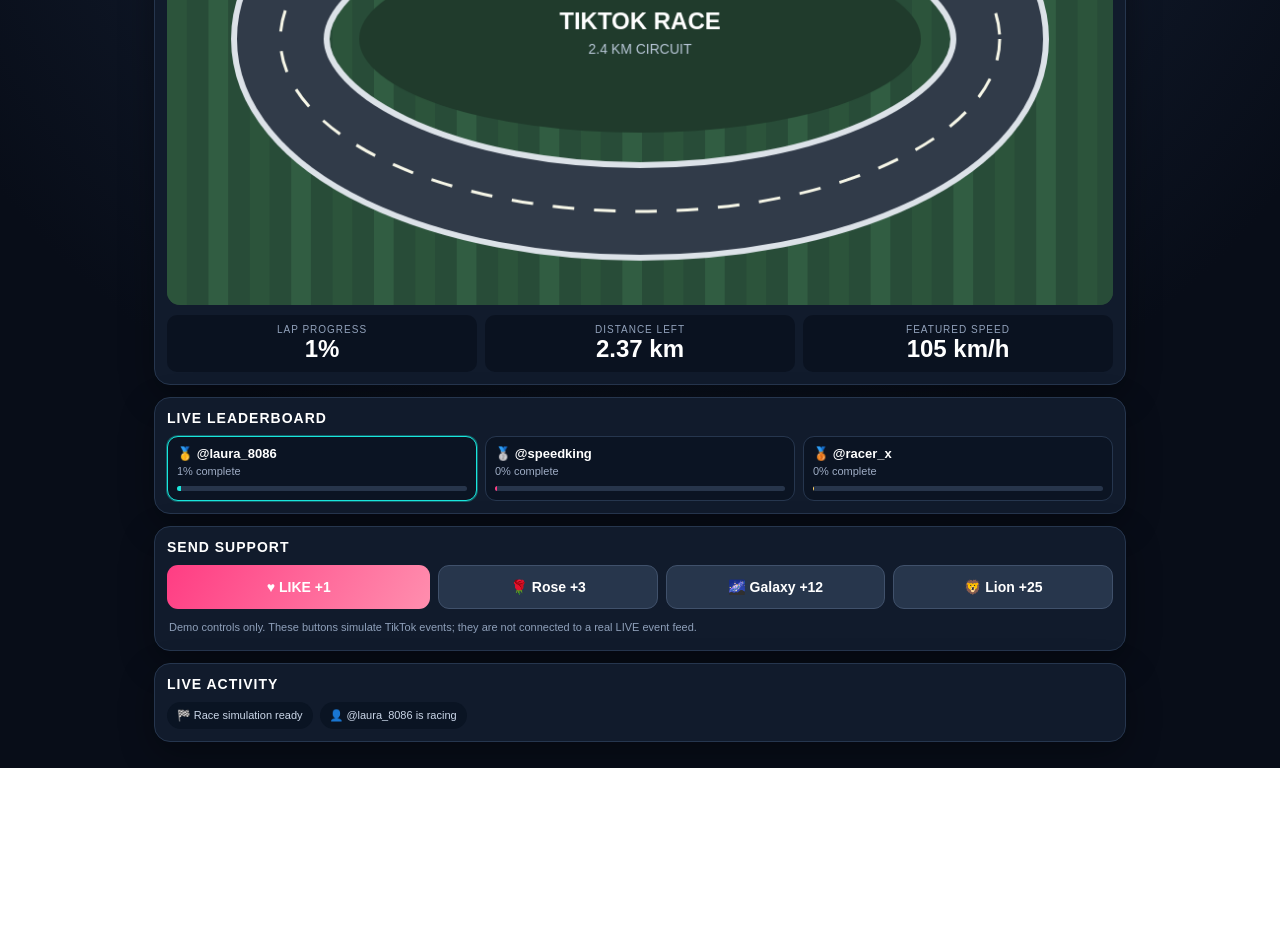
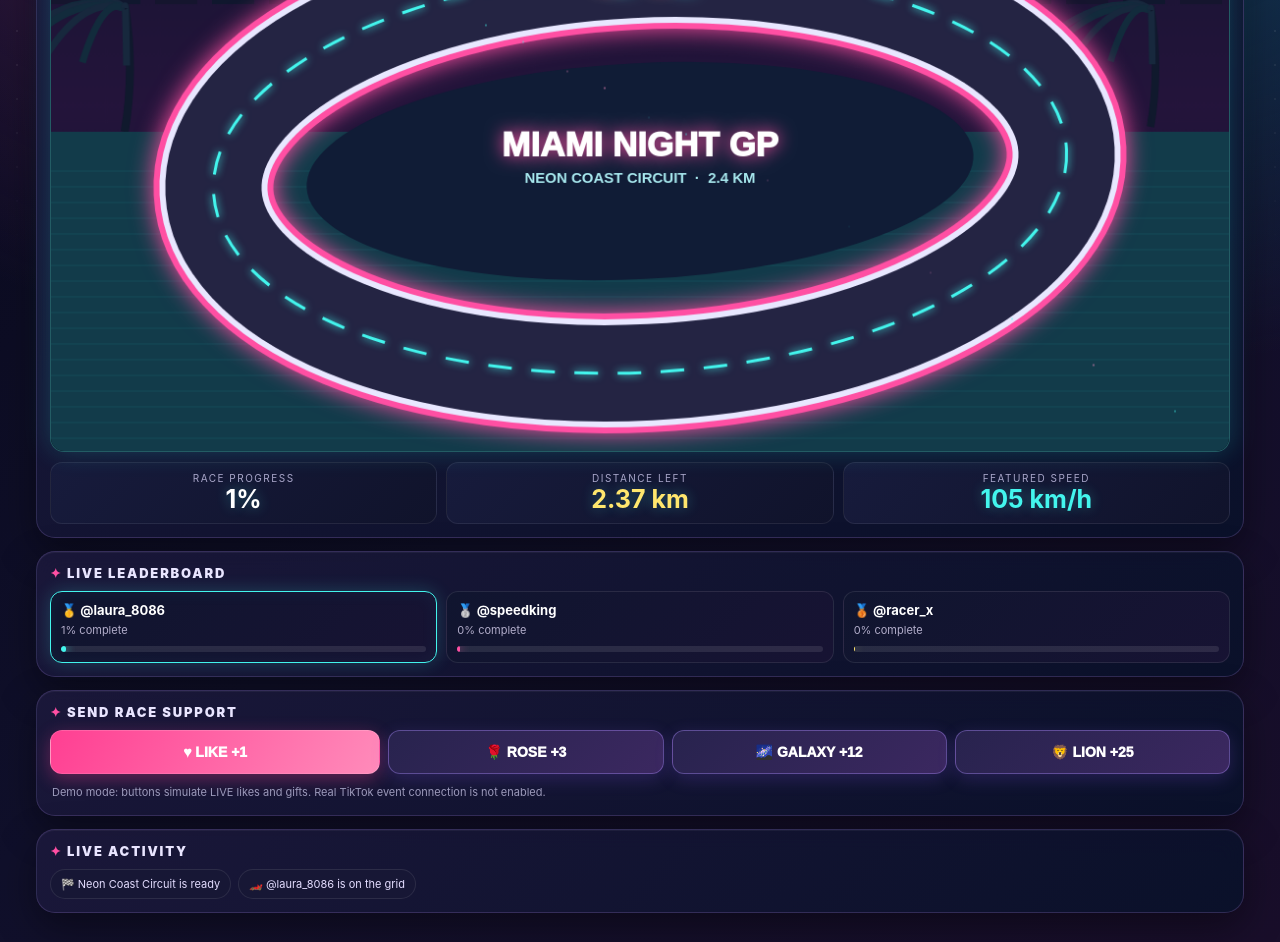
Before and after one commit to tshepothemagic7-bit/tiktok-race, a plain HTML site: page index.html in a window 1280 px wide. Shown: the part 326-1268 px from the top of the page. Before the commit the page ends 1094 px from the top, so only its background shows below. Drawn offline with Linux system fonts and the light colour scheme; animation ran at ten frames a second.

Commit message:
Redesign TikTok Race with animated Miami Night GP theme

```diff
--- a/index.html
+++ b/index.html
@@ -2,52 +2,65 @@
 <html lang="en">
 <head>
 <meta charset="utf-8"><meta name="viewport" content="width=device-width,initial-scale=1,maximum-scale=1,user-scalable=no">
-<title>TikTok Race</title>
+<meta name="theme-color" content="#09091b"><title>TikTok Race | Miami Night GP</title>
 <style>
-:root{--cyan:#19e6dc;--pink:#ff3d83;--gold:#ffd166;--bg:#080d18}
-*{box-sizing:border-box}body{margin:0;background:radial-gradient(circle at 50% 0,#1b2941,#080d18 65%);color:#fff;font-family:Arial,sans-serif;min-height:100vh;overflow-x:hidden}
-.app{max-width:1000px;margin:auto;padding:14px}.top{display:flex;justify-content:space-between;align-items:center;gap:10px;flex-wrap:wrap}.brand{font-size:clamp(22px,4vw,34px);font-weight:900;letter-spacing:1px}.brand span{color:var(--cyan)}.live{background:#e93063;border-radius:30px;padding:7px 12px;font-size:12px;font-weight:bold;letter-spacing:1px}
-.sub{color:#9eacc4;font-size:13px;margin:4px 0 14px}.panel{background:#111b2c;border:1px solid #26364e;border-radius:16px;padding:12px;margin-bottom:12px;box-shadow:0 12px 35px #0005}
-.track-wrap{position:relative;overflow:hidden;border-radius:13px;background:#263d32}.track{display:block;width:100%;height:auto;aspect-ratio:16/9}
-.hud{display:grid;grid-template-columns:repeat(3,1fr);gap:8px;margin-top:10px}.stat{background:#0a1220;border-radius:10px;padding:9px;text-align:center}.stat small{display:block;color:#92a2bb;font-size:10px;text-transform:uppercase;letter-spacing:1px}.stat strong{font-size:clamp(17px,3vw,24px)}
-.section-title{font-size:14px;font-weight:800;letter-spacing:1px;margin:0 0 10px}.drivers{display:grid;grid-template-columns:repeat(3,1fr);gap:8px}.driver{background:#0b1423;border:1px solid #26364e;border-radius:11px;padding:9px;min-width:0}.driver.active{border-color:var(--cyan);box-shadow:0 0 0 1px #19e6dc55}.driver b{display:block;font-size:13px;overflow:hidden;text-overflow:ellipsis}.driver small{color:#9eacc4;font-size:11px}.bar{height:5px;background:#27354b;border-radius:9px;margin-top:7px;overflow:hidden}.bar i{display:block;height:100%;background:linear-gradient(90deg,var(--cyan),#7dffbd);width:20%}
-.controls{display:grid;grid-template-columns:1.2fr 1fr 1fr 1fr;gap:8px}.btn{border:0;border-radius:11px;padding:13px 8px;font-weight:900;color:#07111c;background:var(--cyan);font-size:14px;cursor:pointer;touch-action:manipulation}.btn:active{transform:scale(.97)}.btn.gift{background:#27364c;color:#fff;border:1px solid #40516b}.btn.like{background:linear-gradient(120deg,#ff3d83,#ff8eae);color:white}.btn:disabled{opacity:.4}
-.note{color:#8fa0ba;font-size:11px;line-height:1.5;margin:10px 2px 2px}.feed{display:flex;gap:7px;flex-wrap:wrap}.feed span{background:#0a1423;border-radius:30px;padding:7px 10px;font-size:11px;color:#cbd7e9}
-@media(max-width:560px){.app{padding:10px}.controls{grid-template-columns:1fr 1fr}.drivers{grid-template-columns:1fr 1fr 1fr}.panel{padding:10px}.btn{padding:12px 5px;font-size:12px}}
+:root{--pink:#ff4fa3;--cyan:#43f5ed;--yellow:#ffe66d;--violet:#a78bfa;--ink:#09091b;--panel:rgba(15,15,39,.88)}
+*{box-sizing:border-box}html{background:var(--ink)}body{margin:0;min-height:100vh;color:#fff;font-family:Inter,Arial,sans-serif;background:radial-gradient(ellipse at 15% 0%,#492052 0,transparent 36%),radial-gradient(ellipse at 90% 10%,#123d58 0,transparent 35%),linear-gradient(145deg,#09091b,#10102b 55%,#190e2a);overflow-x:hidden}
+body:before{content:"";position:fixed;inset:0;pointer-events:none;opacity:.18;background-image:radial-gradient(#fff 1px,transparent 1px);background-size:34px 34px;mask-image:linear-gradient(to bottom,#000,transparent 75%)}
+.app{max-width:1240px;margin:auto;padding:16px}.top{display:flex;align-items:center;justify-content:space-between;gap:12px}.brand{font-size:clamp(24px,4vw,39px);font-weight:1000;letter-spacing:2px;text-shadow:0 0 18px #ff4fa366}.brand span{color:var(--cyan);text-shadow:0 0 18px #43f5ed99}.live{border:1px solid #ff4fa388;background:#ff286b22;color:#ff83b9;border-radius:30px;padding:8px 13px;font-size:11px;font-weight:900;letter-spacing:1.5px;box-shadow:0 0 20px #ff286b22}.live i{display:inline-block;width:7px;height:7px;border-radius:50%;background:#ff3d78;margin-right:6px;box-shadow:0 0 10px #ff3d78;animation:pulse 1s infinite}.sub{color:#c0b9d7;font-size:13px;margin:5px 0 15px;letter-spacing:.2px}
+.panel{background:linear-gradient(135deg,rgba(27,24,59,.92),rgba(10,17,42,.92));border:1px solid #7662a455;border-radius:19px;padding:13px;margin-bottom:13px;box-shadow:0 14px 38px #0006,inset 0 1px #ffffff0c;backdrop-filter:blur(12px)}
+.track-wrap{position:relative;overflow:hidden;border-radius:14px;border:1px solid #5cf9e855;background:#080d22;box-shadow:0 0 26px #25e8e633,inset 0 0 30px #000}.track{display:block;width:100%;height:auto;aspect-ratio:16/9}
+.hud{display:grid;grid-template-columns:repeat(3,1fr);gap:9px;margin-top:10px}.stat{background:linear-gradient(135deg,#171b3c,#10132b);border:1px solid #ffffff14;border-radius:12px;padding:9px;text-align:center}.stat small{display:block;color:#a9a6c9;font-size:10px;text-transform:uppercase;letter-spacing:1.5px}.stat strong{font-size:clamp(17px,3vw,25px);text-shadow:0 0 13px #43f5ed55}.stat:nth-child(2) strong{color:var(--yellow)}.stat:nth-child(3) strong{color:var(--cyan)}
+.section-title{font-size:13px;font-weight:1000;letter-spacing:1.8px;margin:0 0 10px;color:#e9e5ff}.section-title em{font-style:normal;color:var(--pink)}
+.drivers{display:grid;grid-template-columns:repeat(3,1fr);gap:9px}.driver{background:linear-gradient(135deg,#10152f,#171333);border:1px solid #ffffff18;border-radius:12px;padding:10px;min-width:0;transition:.25s}.driver.active{border-color:var(--cyan);box-shadow:0 0 18px #43f5ed33,inset 0 0 18px #43f5ed0d}.driver b{display:block;font-size:13px;overflow:hidden;text-overflow:ellipsis;white-space:nowrap}.driver small{color:#b3aecb;font-size:11px}.bar{height:6px;background:#ffffff19;border-radius:9px;margin-top:8px;overflow:hidden}.bar i{display:block;height:100%;border-radius:9px;box-shadow:0 0 10px currentColor;transition:width .2s}
+.controls{display:grid;grid-template-columns:1.2fr 1fr 1fr 1fr;gap:8px}.btn{border:1px solid #ffffff22;border-radius:12px;padding:13px 8px;font-weight:1000;color:#11112a;background:linear-gradient(135deg,#5affee,#22c9df);font-size:14px;cursor:pointer;touch-action:manipulation;box-shadow:0 5px 18px #20d8df33;transition:transform .12s,filter .12s}.btn:active{transform:scale(.95);filter:brightness(1.25)}.btn.like{background:linear-gradient(120deg,#ff3f92,#ff8bba);color:#fff;box-shadow:0 5px 18px #ff3f9255}.btn.gift{background:linear-gradient(135deg,#28234e,#3b2860);color:#fff;border-color:#a78bfa66;box-shadow:0 5px 18px #8b5cf633}.btn:disabled{opacity:.4}
+.note{color:#9c9abb;font-size:11px;line-height:1.5;margin:10px 2px 2px}.feed{display:flex;gap:7px;flex-wrap:wrap}.feed span{background:#171735;border:1px solid #ffffff17;border-radius:30px;padding:7px 10px;font-size:11px;color:#e4ddff;animation:pop .25s ease-out}
+@keyframes pulse{50%{opacity:.35;transform:scale(.8)}}@keyframes pop{from{opacity:0;transform:translateY(5px) scale(.95)}to{opacity:1;transform:none}}
+@media(max-width:650px){.app{padding:10px}.panel{padding:10px}.controls{grid-template-columns:1fr 1fr}.drivers{gap:6px}.driver{padding:8px}.driver b{font-size:11px}.driver small{font-size:10px}.sub{font-size:11px}.section-title{font-size:12px}}
+@media(orientation:portrait) and (max-width:800px){.app{max-width:100%}.track{aspect-ratio:16/9}.top{gap:8px}.brand{font-size:25px}}
 </style>
 </head>
 <body><main class="app">
-<header class="top"><div class="brand">TIKTOK <span>RACE</span></div><div class="live">● LIVE DEMO</div></header>
-<div class="sub">Tap likes and gifts to power the featured driver. Let the race begin.</div>
-<section class="panel">
-<div class="track-wrap"><canvas id="track" class="track" width="960" height="540"></canvas></div>
-<div class="hud"><div class="stat"><small>Lap progress</small><strong id="progress">0%</strong></div><div class="stat"><small>Distance left</small><strong id="distance">2.4 km</strong></div><div class="stat"><small>Featured speed</small><strong id="speed">0 km/h</strong></div></div>
-</section>
-<section class="panel"><h2 class="section-title">LIVE LEADERBOARD</h2><div class="drivers" id="drivers"></div></section>
-<section class="panel"><h2 class="section-title">SEND SUPPORT</h2><div class="controls">
-<button class="btn like" id="like">♥ LIKE +1</button><button class="btn gift" data-boost="3" data-name="Rose">🌹 Rose +3</button><button class="btn gift" data-boost="12" data-name="Galaxy">🌌 Galaxy +12</button><button class="btn gift" data-boost="25" data-name="Lion">🦁 Lion +25</button>
-</div><p class="note">Demo controls only. These buttons simulate TikTok events; they are not connected to a real LIVE event feed.</p></section>
-<section class="panel"><h2 class="section-title">LIVE ACTIVITY</h2><div class="feed" id="feed"><span>🏁 Race simulation ready</span><span>👤 @laura_8086 is racing</span></div></section>
+<header class="top"><div class="brand">TIKTOK <span>RACE</span></div><div class="live"><i></i>MIAMI NIGHT GP · LIVE DEMO</div></header>
+<div class="sub">NEON COAST CIRCUIT · Tap likes to accelerate. Gifts unleash the nitro.</div>
+<section class="panel"><div class="track-wrap"><canvas id="track" class="track" width="1200" height="675"></canvas></div>
+<div class="hud"><div class="stat"><small>Race progress</small><strong id="progress">0%</strong></div><div class="stat"><small>Distance left</small><strong id="distance">2.40 km</strong></div><div class="stat"><small>Featured speed</small><strong id="speed">0 km/h</strong></div></div></section>
+<section class="panel"><h2 class="section-title"><em>✦</em> LIVE LEADERBOARD</h2><div class="drivers" id="drivers"></div></section>
+<section class="panel"><h2 class="section-title"><em>✦</em> SEND RACE SUPPORT</h2><div class="controls">
+<button class="btn like" id="like">♥ LIKE +1</button><button class="btn gift" data-boost="3" data-name="Rose">🌹 ROSE +3</button><button class="btn gift" data-boost="12" data-name="Galaxy">🌌 GALAXY +12</button><button class="btn gift" data-boost="25" data-name="Lion">🦁 LION +25</button>
+</div><p class="note">Demo mode: buttons simulate LIVE likes and gifts. Real TikTok event connection is not enabled.</p></section>
+<section class="panel"><h2 class="section-title"><em>✦</em> LIVE ACTIVITY</h2><div class="feed" id="feed"><span>🏁 Neon Coast Circuit is ready</span><span>🏎️ @laura_8086 is on the grid</span></div></section>
 </main>
 <script>
-const canvas=document.getElementById('track'),ctx=canvas.getContext('2d');
-const drivers=[{name:'@laura_8086',color:'#19e6dc',p:0,s:0,featured:true},{name:'@speedking',color:'#ff3d83',p:0,s:0},{name:'@racer_x',color:'#ffd166',p:0,s:0}];
-let likes=0,boost=0,last=0,finished=false;
+const canvas=document.getElementById('track'),ctx=canvas.getContext('2d'),W=1200,H=675;
+const drivers=[{name:'@laura_8086',color:'#43f5ed',p:0,s:0,featured:true},{name:'@speedking',color:'#ff4fa3',p:0,s:0},{name:'@racer_x',color:'#ffe66d',p:0,s:0}];
+let likes=0,boost=0,finished=false,tick=0,particles=[];
 const $=id=>document.getElementById(id);
-function drawCar(x,y,color,scale=1){ctx.save();ctx.translate(x,y);ctx.scale(scale,scale);ctx.fillStyle='#080b12';ctx.fillRect(-25,-13,12,8);ctx.fillRect(14,-13,12,8);ctx.fillRect(-25,5,12,8);ctx.fillRect(14,5,12,8);ctx.fillStyle=color;ctx.beginPath();ctx.moveTo(-31,-7);ctx.lineTo(-14,-7);ctx.lineTo(-8,-13);ctx.lineTo(15,-10);ctx.lineTo(28,-5);ctx.lineTo(34,0);ctx.lineTo(28,5);ctx.lineTo(15,10);ctx.lineTo(-8,13);ctx.lineTo(-14,7);ctx.lineTo(-31,7);ctx.closePath();ctx.fill();ctx.fillStyle='#d8f4ff';ctx.fillRect(-5,-5,13,10);ctx.fillStyle='#fff';ctx.fillRect(26,-2,7,4);ctx.restore()}
-function renderTrack(){let w=canvas.width,h=canvas.height;ctx.clearRect(0,0,w,h);ctx.fillStyle='#284c38';ctx.fillRect(0,0,w,h);
-for(let i=0;i<24;i++){ctx.fillStyle=i%2?'#315d42':'#2c543b';ctx.fillRect(i*42,0,20,h)}
-ctx.strokeStyle='#dce2e8';ctx.lineWidth=100;ctx.beginPath();ctx.ellipse(480,270,365,175,0,0,Math.PI*2);ctx.stroke();ctx.strokeStyle='#313b49';ctx.lineWidth=88;ctx.beginPath();ctx.ellipse(480,270,365,175,0,0,Math.PI*2);ctx.stroke();ctx.setLineDash([22,20]);ctx.strokeStyle='#f7f7e8';ctx.lineWidth=3;ctx.beginPath();ctx.ellipse(480,270,365,175,0,0,Math.PI*2);ctx.stroke();ctx.setLineDash([]);
-ctx.fillStyle='#203b2c';ctx.beginPath();ctx.ellipse(480,270,285,95,0,0,Math.PI*2);ctx.fill();
-drivers.forEach((d,i)=>{let a=d.p/100*Math.PI*2-Math.PI/2;let x=480+365*Math.cos(a),y=270+175*Math.sin(a);drawCar(x,y,d.color,i===0?1.15:1)});
-ctx.fillStyle='#fff';ctx.font='bold 24px Arial';ctx.textAlign='center';ctx.fillText('TIKTOK RACE',480,260);ctx.font='14px Arial';ctx.fillStyle='#b9c8d8';ctx.fillText('2.4 KM CIRCUIT',480,285);
+function glow(color,blur){ctx.shadowColor=color;ctx.shadowBlur=blur}
+function palm(x,y,s){ctx.save();ctx.translate(x,y);ctx.scale(s,s);ctx.strokeStyle='#10192d';ctx.lineWidth=9;ctx.beginPath();ctx.moveTo(0,0);ctx.quadraticCurveTo(12,-70,0,-145);ctx.stroke();for(let i=0;i<7;i++){let a=(-2.8+i*.47);ctx.strokeStyle=i%2?'#122b3c':'#17283d';ctx.lineWidth=8;ctx.beginPath();ctx.moveTo(0,-140);ctx.quadraticCurveTo(Math.sin(a)*55,-155,Math.sin(a)*110,-110+Math.cos(a)*35);ctx.stroke()}ctx.restore()}
+function skyline(){for(let i=0;i<22;i++){let x=i*58-10,h=70+(i*37%150);ctx.fillStyle=i%2?'#10172e':'#15152e';ctx.fillRect(x,220-h,43,h);for(let yy=235-h;yy<215;yy+=18)for(let xx=x+8;xx<x+38;xx+=13){ctx.fillStyle=(i+yy+xx)%3?'#ff68a6':'#42e9e7';ctx.globalAlpha=.3+((i+xx)%4)*.12;ctx.fillRect(xx,yy,4,6)}ctx.globalAlpha=1}}
+function drawCar(x,y,color,scale=1){ctx.save();ctx.translate(x,y);ctx.scale(scale,scale);glow(color,16);ctx.fillStyle='#080914';ctx.fillRect(-34,-17,17,12);ctx.fillRect(20,-17,17,12);ctx.fillRect(-34,5,17,12);ctx.fillRect(20,5,17,12);ctx.shadowBlur=8;ctx.fillStyle=color;ctx.beginPath();ctx.moveTo(-44,-8);ctx.lineTo(-19,-8);ctx.lineTo(-11,-16);ctx.lineTo(19,-12);ctx.lineTo(38,-6);ctx.lineTo(48,0);ctx.lineTo(38,6);ctx.lineTo(19,12);ctx.lineTo(-11,16);ctx.lineTo(-19,8);ctx.lineTo(-44,8);ctx.closePath();ctx.fill();ctx.fillStyle='#d9ffff';ctx.fillRect(-7,-6,19,12);ctx.fillStyle='#fff';ctx.fillRect(37,-3,9,6);ctx.restore()}
+function drawTrack(){ctx.clearRect(0,0,W,H);let sky=ctx.createLinearGradient(0,0,0,H);sky.addColorStop(0,'#11152e');sky.addColorStop(.48,'#24143b');sky.addColorStop(1,'#071c2b');ctx.fillStyle=sky;ctx.fillRect(0,0,W,H);
+let moon=ctx.createRadialGradient(930,90,5,930,90,120);moon.addColorStop(0,'#ffb8d8');moon.addColorStop(1,'#ff4fa300');ctx.fillStyle=moon;ctx.fillRect(800,0,260,230);ctx.fillStyle='#ffd9e8';ctx.beginPath();ctx.arc(930,90,27,0,Math.PI*2);ctx.fill();
+skyline();palm(75,350,.9);palm(1120,345,.85);
+ctx.fillStyle='#123b4a';ctx.fillRect(0,350,W,325);for(let i=0;i<20;i++){ctx.strokeStyle='#32dfe0';ctx.globalAlpha=.1;ctx.beginPath();ctx.moveTo(0,390+i*16);ctx.lineTo(W,390+i*16);ctx.stroke()}ctx.globalAlpha=1;
+ctx.save();ctx.translate(600,390);ctx.rotate(-.05);
+ctx.strokeStyle='#ff4fa3';ctx.lineWidth=122;glow('#ff4fa3',25);ctx.beginPath();ctx.ellipse(0,0,435,205,0,0,Math.PI*2);ctx.stroke();ctx.shadowBlur=0;
+ctx.strokeStyle='#e8e7ff';ctx.lineWidth=110;ctx.beginPath();ctx.ellipse(0,0,435,205,0,0,Math.PI*2);ctx.stroke();
+ctx.strokeStyle='#242443';ctx.lineWidth=98;ctx.beginPath();ctx.ellipse(0,0,435,205,0,0,Math.PI*2);ctx.stroke();
+ctx.setLineDash([24,20]);ctx.strokeStyle='#43f5ed';ctx.lineWidth=3;glow('#43f5ed',9);ctx.beginPath();ctx.ellipse(0,0,435,205,0,0,Math.PI*2);ctx.stroke();ctx.setLineDash([]);ctx.shadowBlur=0;
+ctx.restore();
+ctx.fillStyle='#101c36';ctx.beginPath();ctx.ellipse(600,390,340,110,-.05,0,Math.PI*2);ctx.fill();
+ctx.fillStyle='#fff';ctx.textAlign='center';ctx.font='1000 35px Arial';glow('#ff4fa3',18);ctx.fillText('MIAMI NIGHT GP',600,375);ctx.shadowBlur=0;ctx.fillStyle='#a8e9ef';ctx.font='bold 15px Arial';ctx.fillText('NEON COAST CIRCUIT  ·  2.4 KM',600,402);
+drivers.forEach((d,i)=>{let a=d.p/100*Math.PI*2-Math.PI/2-.05;let x=600+435*Math.cos(a),y=390+205*Math.sin(a);drawCar(x,y,d.color,d.featured?1.18:1)});
+for(let i=0;i<22;i++){let x=(i*83+tick*1.3)%W,y=(i*47+tick*.45)%H;ctx.fillStyle=i%2?'#43f5ed':'#ff8dc2';ctx.globalAlpha=.25+Math.sin(tick*.04+i)*.2;ctx.fillRect(x,y,2,2)}ctx.globalAlpha=1;
 }
-function update(){let f=drivers[0];if(!finished){f.s=Math.min(340,105+boost*3);f.p=Math.min(100,f.p+0.025+boost*0.0009);boost*=.94;if(f.p>=100){finished=true;addFeed('🏆 @laura_8086 wins the race!')}}drivers[1].p=Math.min(99,drivers[1].p+.012);drivers[2].p=Math.min(99,drivers[2].p+.009);
+function update(){tick++;let f=drivers[0];if(!finished){f.s=Math.min(360,105+boost*3);f.p=Math.min(100,f.p+.025+boost*.0009);boost*=.94;if(f.p>=100){finished=true;addFeed('🏆 @laura_8086 wins the Miami Night GP!')}}drivers[1].p=Math.min(99,drivers[1].p+.012);drivers[2].p=Math.min(99,drivers[2].p+.009);
 $('progress').textContent=Math.floor(f.p)+'%';$('distance').textContent=(2.4*(1-f.p/100)).toFixed(2)+' km';$('speed').textContent=Math.round(f.s)+' km/h';
-$('drivers').innerHTML=drivers.slice().sort((a,b)=>b.p-a.p).map((d,i)=>'<div class="driver '+(d.featured?'active':'')+'"><b>'+['🥇','🥈','🥉'][i]+' '+d.name+'</b><small>'+Math.floor(d.p)+'% complete</small><div class="bar"><i style="width:'+d.p+'%;background:'+d.color+'"></i></div></div>').join('');
-renderTrack();requestAnimationFrame(update)}
+$('drivers').innerHTML=drivers.slice().sort((a,b)=>b.p-a.p).map((d,i)=>'<div class="driver '+(d.featured?'active':'')+'"><b>'+['🥇','🥈','🥉'][i]+' '+d.name+'</b><small>'+Math.floor(d.p)+'% complete</small><div class="bar"><i style="width:'+d.p+'%;background:'+d.color+';color:'+d.color+'"></i></div></div>').join('');
+drawTrack();requestAnimationFrame(update)}
 function addFeed(msg){let el=document.createElement('span');el.textContent=msg;$('feed').prepend(el);while($('feed').children.length>6)$('feed').lastChild.remove()}
 $('like').addEventListener('click',()=>{if(finished)return;likes++;boost+=.7;addFeed('♥ Viewer liked the race · '+likes+' likes')});
-document.querySelectorAll('[data-boost]').forEach(b=>b.addEventListener('click',()=>{if(finished)return;let n=+b.dataset.boost;boost+=n;addFeed(b.textContent+' sent · nitro boost activated')}));
-renderTrack();requestAnimationFrame(update);
+document.querySelectorAll('[data-boost]').forEach(b=>b.addEventListener('click',()=>{if(finished)return;boost+=Number(b.dataset.boost);addFeed(b.textContent+' sent · NITRO ACTIVATED!')}));
+drawTrack();requestAnimationFrame(update);
 </script></body></html>
```
